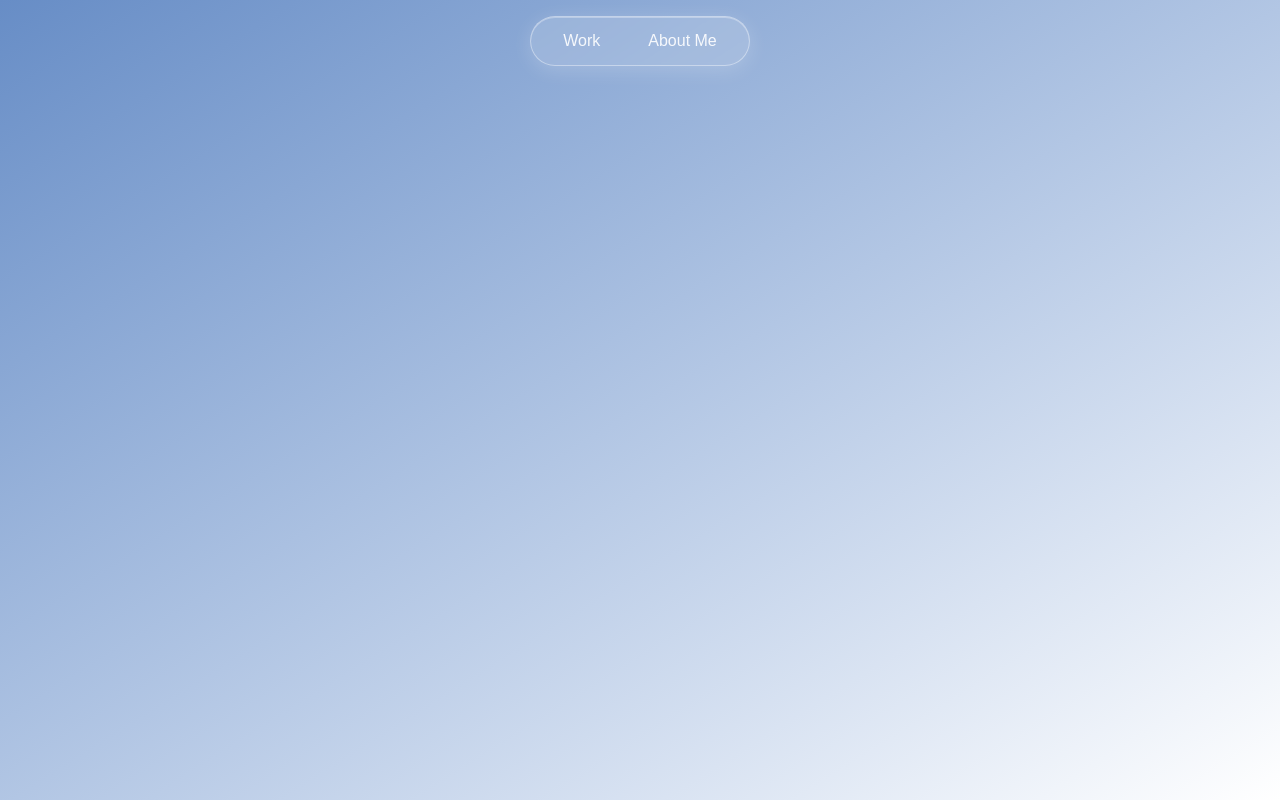
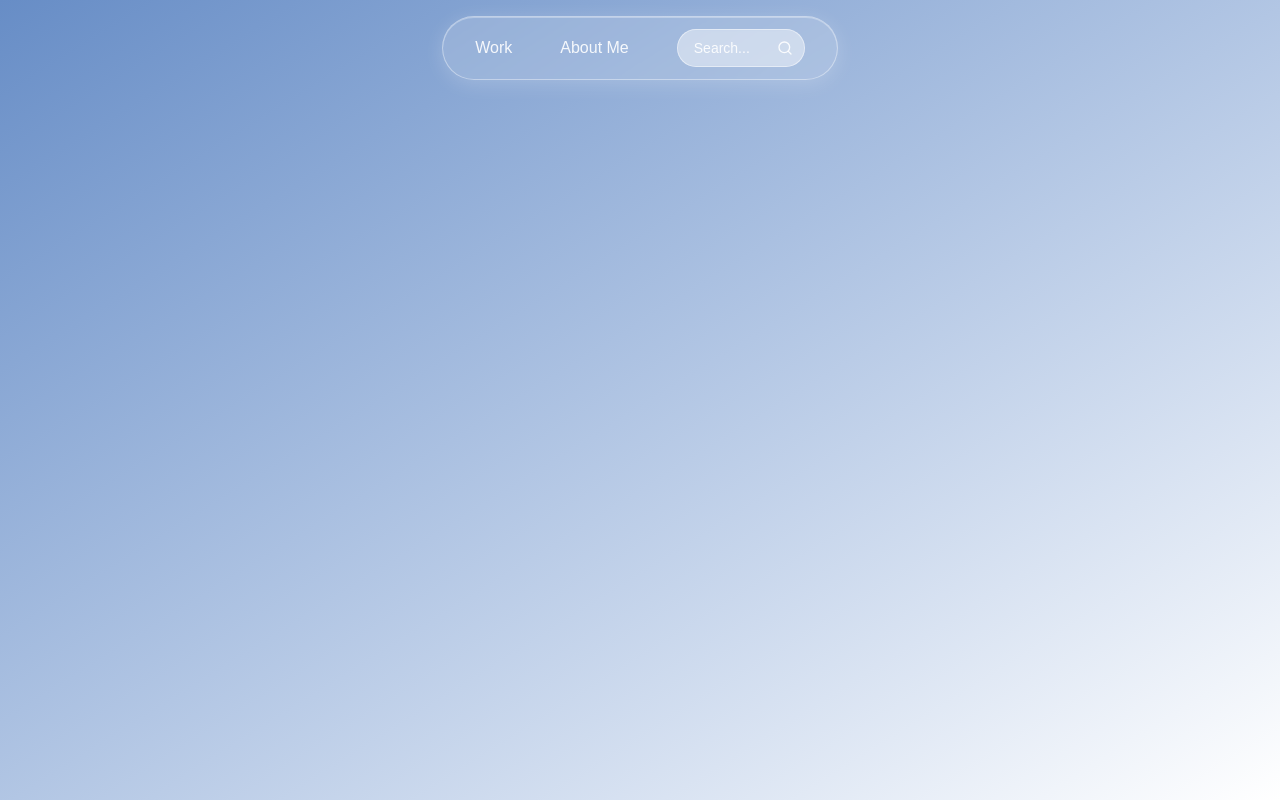
Before and after one commit to sid-2209/my-portfolio, a Next.js app: page / in a window 1280 px wide. Built offline with nearby package versions, Linux system fonts and the light colour scheme.

Commit message:
Add search bar with enhanced visibility and minimalist SVG icon

```diff
--- a/src/app/page.tsx
+++ b/src/app/page.tsx
@@ -3,13 +3,26 @@ export default function Home() {
     <div className="min-h-screen bg-gradient-to-br from-[#678dc6] to-[#FFFFFF]">
       <nav className="fixed top-0 left-0 right-0 z-50 flex justify-center items-center py-4">
         <div className="backdrop-blur-[2px] bg-white/15 border border-white/40 rounded-full px-8 py-3 shadow-[0_4px_20px_rgba(255,255,255,0.2),inset_0_1px_0_rgba(255,255,255,0.3)] hover:shadow-[0_8px_30px_rgba(255,255,255,0.3),inset_0_1px_0_rgba(255,255,255,0.4)] transition-all duration-500 ease-out">
-          <div className="flex space-x-12 items-center">
+          <div className="flex items-center space-x-12">
             <a href="/" className="text-white/90 hover:text-white font-medium text-base transition-all duration-300 hover:scale-105">
               Work
             </a>
             <a href="#about-me" className="text-white/90 hover:text-white font-medium text-base transition-all duration-300 hover:scale-105">
               About Me
             </a>
+            <div className="relative">
+              <input
+                type="text"
+                placeholder="Search..."
+                className="backdrop-blur-[2px] bg-white/35 border border-white/50 rounded-full px-4 py-2 text-white placeholder-white/90 text-sm focus:outline-none focus:border-white/70 focus:bg-white/45 transition-all duration-300 w-32 focus:w-40"
+              />
+              <div className="absolute right-3 top-1/2 transform -translate-y-1/2 text-white/90">
+                <svg width="16" height="16" viewBox="0 0 24 24" fill="none" stroke="currentColor" strokeWidth="2" strokeLinecap="round" strokeLinejoin="round">
+                  <circle cx="11" cy="11" r="8"/>
+                  <path d="m21 21-4.35-4.35"/>
+                </svg>
+              </div>
+            </div>
           </div>
         </div>
       </nav>
```
